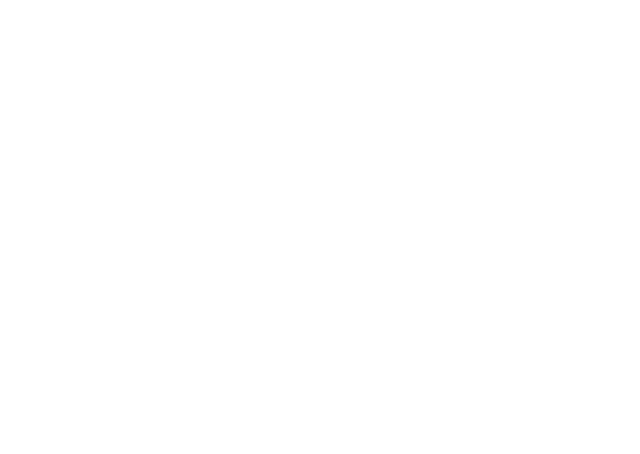
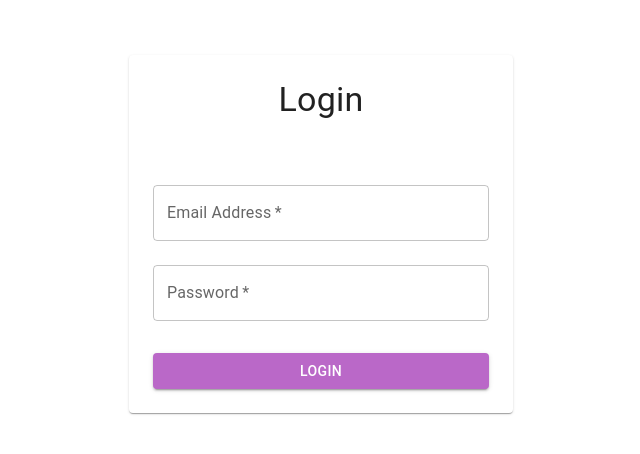
Before and after one commit to zokucodes/classifieds-front-end, a React (Vite) app: page /auth/login in a window 1280 px wide. Before the commit this address had no page. Shown: the part 166-620 px from the top of the page, without its empty margins (319-959 px from the left). Built offline with nearby package versions, Linux system fonts and the light colour scheme.

Commit message:
register page 5

```diff
--- a/src/App.jsx
+++ b/src/App.jsx
@@ -10,6 +10,7 @@ import PageSplash from './pages/public/PageSplash';
 import PageRegister from './pages/auth/PageRegister';
 import { LocalizationProvider } from '@mui/x-date-pickers';
 import { AdapterDayjs } from '@mui/x-date-pickers/AdapterDayjs'
+import PageLogin from './pages/auth/PageLogin';
 
 const getDesignTokens = (mode) => ({
   palette: {
@@ -75,6 +76,7 @@ function App() {
               <Route path="/" element={<PageSplash />} />
               <Route path="/auth">
                 <Route path='register' element={<PageRegister />} />
+                <Route path='login' element={<PageLogin />} />
 
               </Route>
             </Routes>
--- /dev/null
+++ b/src/pages/auth/PageLogin.jsx
@@ -0,0 +1,60 @@
+import React, { useState } from 'react';
+import { Button, TextField, Paper, Typography } from '@mui/material';
+
+const PageLogin = () => {
+
+    const [email, setEmail] = useState("");
+    const [password, setPassword] = useState("");
+
+    const handleLogin = (e) => {
+        e.stopPropagation()
+        e.preventDefault()
+    }
+
+
+    return (
+        <div className='flex items-center justify-center lg:h-auto !h-full'>
+            <Paper className="lg:h-auto lg:w-[30vw] h-full" style={{ padding: '24px', }}>
+                <Typography className='pb-12' variant="h4">Login</Typography>
+                <form noValidate autoComplete="off" onSubmit={handleLogin}>
+
+                    <TextField
+                        variant="outlined"
+                        margin="normal"
+                        required
+                        fullWidth
+                        id="email"
+                        label="Email Address"
+                        name="email"
+                        value={email}
+                        onChange={e => setEmail(e.target.value)}
+                        autoComplete="email"
+                    />
+                    <TextField
+                        variant="outlined"
+                        margin="normal"
+                        required
+                        fullWidth
+                        name="password"
+                        label="Password"
+                        type="password"
+                        id="password"
+                        value={password}
+                        onChange={e => setPassword(e.target.value)}
+                    />
+                    <Button
+                        type="submit"
+                        fullWidth
+                        variant="contained"
+                        color="primary"
+                        style={{ marginTop: '24px' }}
+                    >
+                        Login
+                    </Button>
+                </form>
+            </Paper>
+        </div>
+    )
+}
+
+export default PageLogin
--- a/src/pages/auth/PageRegister.jsx
+++ b/src/pages/auth/PageRegister.jsx
@@ -1,5 +1,5 @@
 import React, { useState } from 'react';
-import { Button, TextField, Grid, Paper, Typography } from '@mui/material';
+import { Button, TextField, Paper, Typography } from '@mui/material';
 import { DatePicker } from '@mui/x-date-pickers';
 import dayjs from 'dayjs';
 
```
